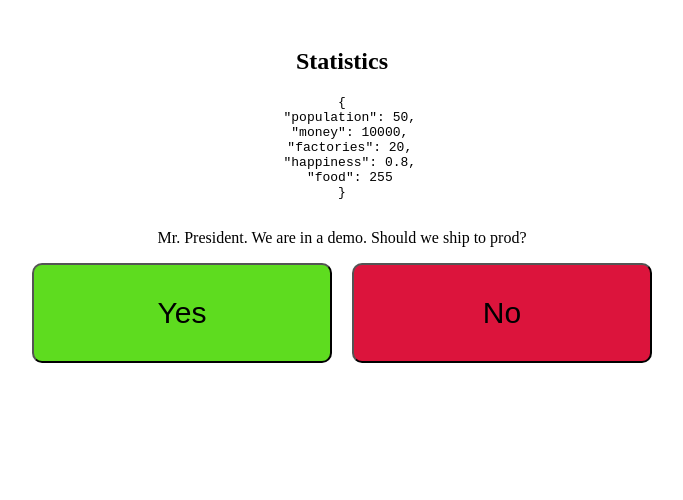
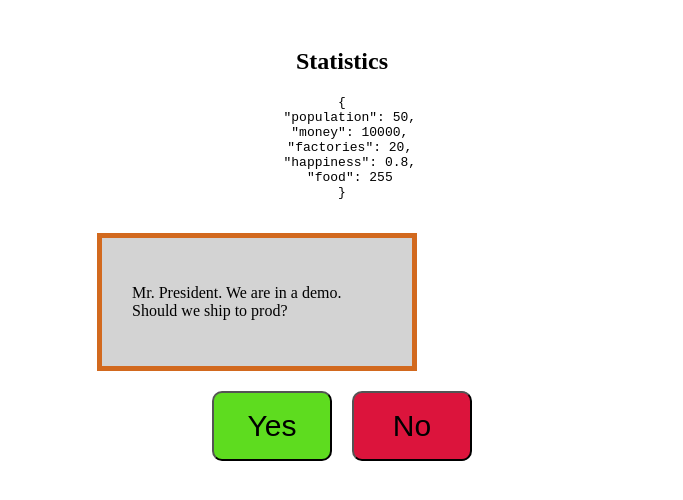
Before and after one commit to DYGTH/DYHTG-2026, a React (Vite) app: page /GamePage in a window 1280 px wide. Shown: the top 500 px of the page, without its empty margins (298-981 px from the left). Built offline with nearby package versions, Linux system fonts and the light colour scheme.

Commit message:
background image n more styling

```diff
--- a/src/components/BinaryButtons.jsx
+++ b/src/components/BinaryButtons.jsx
@@ -14,8 +14,8 @@ export function NoButton() {
         // onClick = { () => setClicked(true)}
         onClick = {handleClick}
         style =  {{
-        width: "300px",
-        height: "100px ",
+        width: "120px",
+        height: "70px ",
         background: clicked ? "#A51020" :"#DC143C ",
         borderRadius: "10px",
         fontSize: "30px",
@@ -41,8 +41,8 @@ export function YesButton({onClick}) {
     return (<button
         onClick = {onClick}
         style =  {{
-        width: "300px",
-        height: "100px",
+        width: "120px",
+        height: "70px",
         background: "#5EDC1F",
         // clicked? "#3D9910"
         borderRadius: "10px",
--- a/src/components/SpeechBubble.jsx
+++ b/src/components/SpeechBubble.jsx
@@ -1,5 +1,15 @@
 export function SpeechBubble({ speech }){
     return (
-        <div><p>{speech}</p></div>
+        <div style= {{
+
+             backgroundColor: "lightgrey",
+             width: "250px",
+             border: "5px solid chocolate",
+             padding: "30px ",
+             margin: "20px" ,
+             marginRight: "190px",
+        }}> <p>{speech}</p>
+
+         </div>
     )
 }
--- a/src/pages/MainMenu.jsx
+++ b/src/pages/MainMenu.jsx
@@ -1,6 +1,7 @@
 import { YesButton } from "../components/BinaryButtons"
 import { NoButton } from "../components/BinaryButtons"
 import { useNavigate } from "react-router-dom" ;
+
 
 
 
@@ -14,6 +15,15 @@ export default function MainMenu() {
     return (
 
         <div style = {{
+            // background image
+            backgroundImage: "url(/src/pages/mainPage.jpg)" ,
+            backgroundSize: "cover",
+            backgroundPosition: "center",
+            backgroundRepeat: "no-repeat",
+
+
+
+            // general styling position
             display: "flex",
             flexDirection: "column",
             justifyContent:"center",
@@ -23,9 +33,12 @@ export default function MainMenu() {
             minHeight: "100vh",
             gap: "20px",
             width: "100%"
+
             }}>
 
+
             <h1> Start game? </h1>
+
 
             <div style ={{
                 display:"flex",
```
Also changed, not shown: src/pages/mainPage.jpg (added).
